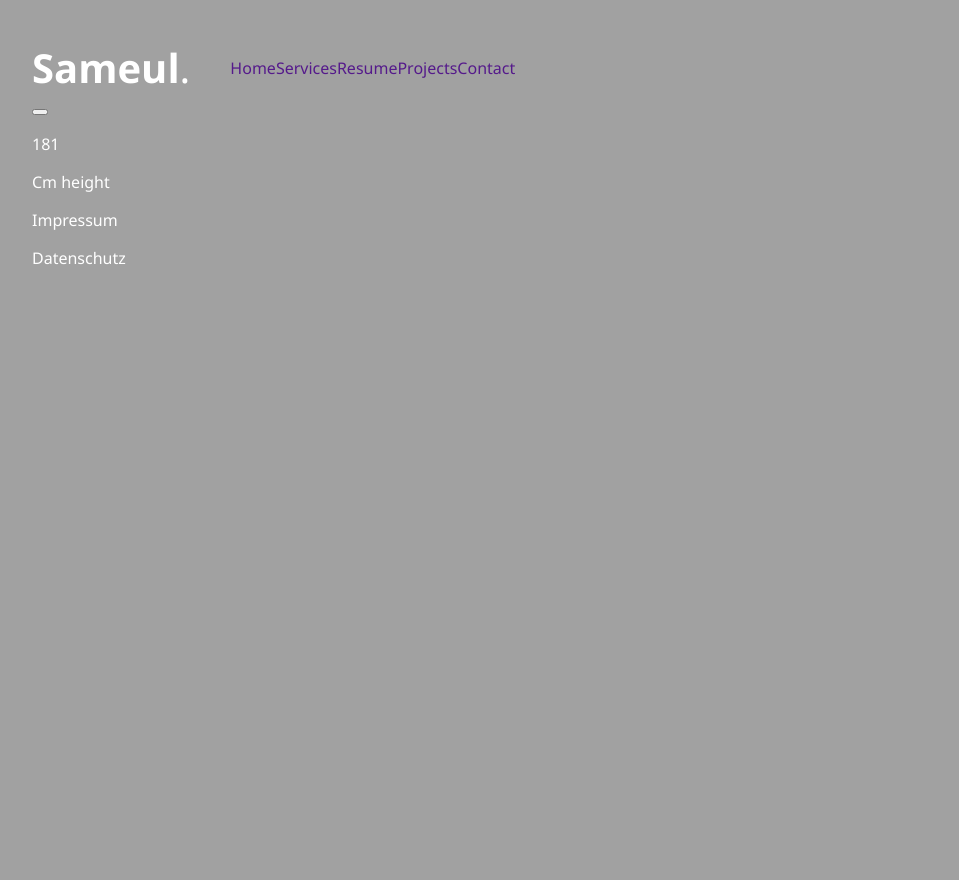
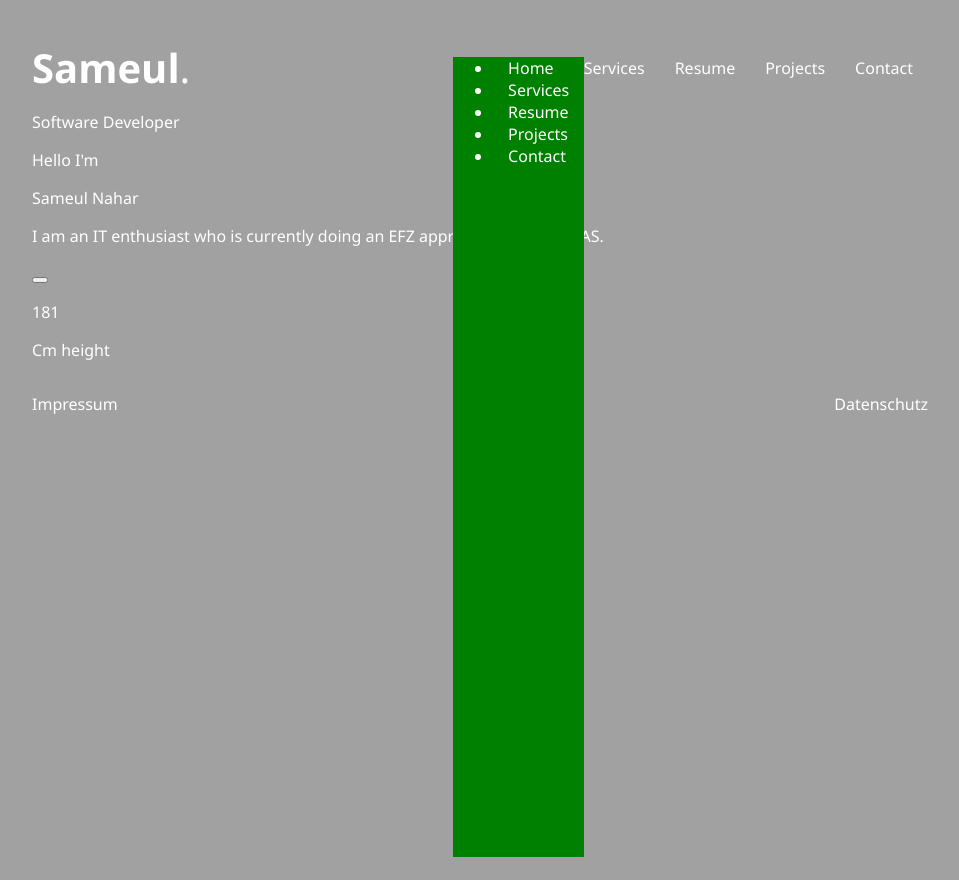
Before and after one commit to bi-it-nas/nas_portfolio, a plain HTML site: page index.html in a window 1280 px wide. Shown: the whole page, without its empty margins (160-1119 px from the left). Drawn offline with Linux system fonts and the light colour scheme.

Commit message:
ready for homeoffice

```diff
--- a/index.html
+++ b/index.html
@@ -21,29 +21,44 @@
 
         <!--responsive navbar-->
         <nav class="navbar">
+            <ul class="sidebar">
+                <li><a class="menu-buttons" href="">Home</a></li>
+                <li><a class="menu-buttons" href="">Services</a></li>
+                <li><a class="menu-buttons" href="">Resume</a></li>
+                <li><a class="menu-buttons" href="">Projects</a></li>
+                <li><a class="menu-buttons" href="">Contact</a></li>
+            </ul>
             <ul class="menu">
-                <li class="menu-buttons"><a href="">Home</a></li>
-                <li><a href="">Services</a></li>
-                <li><a href="">Resume</a></li>
-                <li><a href="">Projects</a></li>
-                <li><a href="">Contact</a></li>
+                <li><a class="menu-buttons" href="">Home</a></li>
+                <li><a class="menu-buttons" href="">Services</a></li>
+                <li><a class="menu-buttons" href="">Resume</a></li>
+                <li><a class="menu-buttons" href="">Projects</a></li>
+                <li><a class="menu-buttons" href="">Contact</a></li>
             </ul>
         </nav>
 
     </header>
 
-    <section class="bio-home"></section>
+    <section class="home-section">
+        <div class="home-bio">
+        <p>Software Developer</p>
+        <p>Hello I'm</p>
+        <p>Sameul Nahar</p>
+        <p>I am an IT enthusiast who is currently doing an EFZ apprenticeship at ESPAS.</p>
+
+        <button class="download-cv"></button>
+        </div>
     <picture
-    class="portrait-home"
-    alt="portrait"></picture>
-    <section class="buttons-and-logos"><button class="download-cv"></button></section>
+        class="portrait-home"
+        alt="portrait"><source srcset="images/portrait.png"</picture>
+    </body></section>
     <section class="interesting-numbers-regarding-me">
         <p class="int-footer">181</p><p class="facts-footer">Cm height</p>
         <p class="int-footer"></p><p class="facts-footer"></p>
         <p class="int-footer"></p><p class="facts-footer"></p>
         <p class="int-footer"></p><p class="facts-footer"></p>
     </section>
-    <footer>
+    <footer class="home-footer">
         <p class="footing">Impressum</p>
         <p class="footing">Datenschutz</p>
     </footer>
--- a/styles.css
+++ b/styles.css
@@ -20,7 +20,6 @@ body {
 }
 
 
-
 header {
     padding: 0;
     margin: 0;
@@ -32,9 +31,21 @@ header {
 }
 
 .logo {
-    display: flex;¨
+    display: flex;
     align-items: center;
 
+}
+
+
+.sidebar {
+    position: fixed;
+    height: 100vh;
+    z-index: 999;
+    background-color: green;
+    display: flex;
+    flex-direction: column;
+    align-items: flex-start;
+    justify-content: flex-start;
 }
 
 
@@ -42,16 +53,31 @@ header {
     font-size: 2.5rem;
 
 }
-.navbar {
-    justify-self: flex-end;
-    width: 100%;
 
-}
 .menu {
     list-style: none;
     display: flex;
+    justify-content: flex-end;
+    text-align: center;
+    ;
 }
 
-a {
+.menu-buttons {
     text-decoration: none;
+    padding: 0 15px;
+    color: white;
 }
+
+.menu-buttons:hover {
+    color:black
+    ;
+}
+
+
+.home-footer {
+    display: flex;
+    flex-direction: row;
+    width: 100%;
+    text-align: center;
+    justify-content: space-between;
+}
```
Also changed, not shown: images/portrait.png (added), 1 other file.
